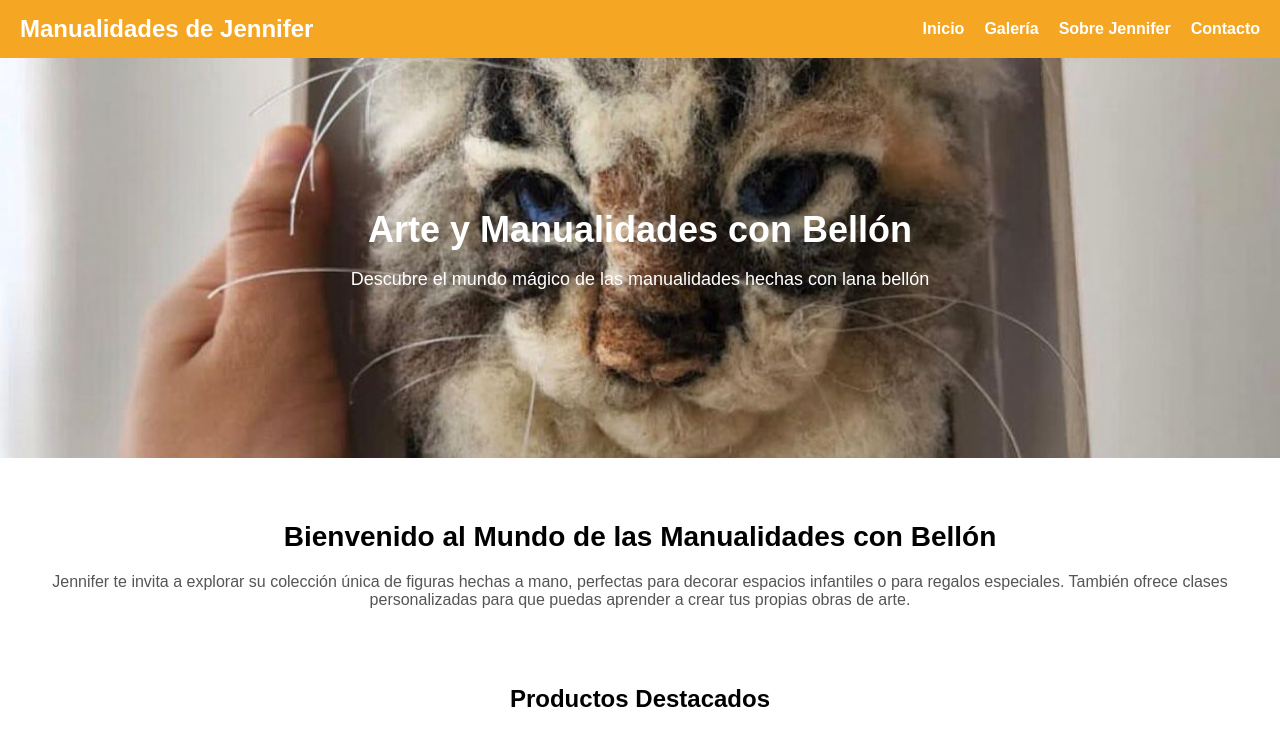
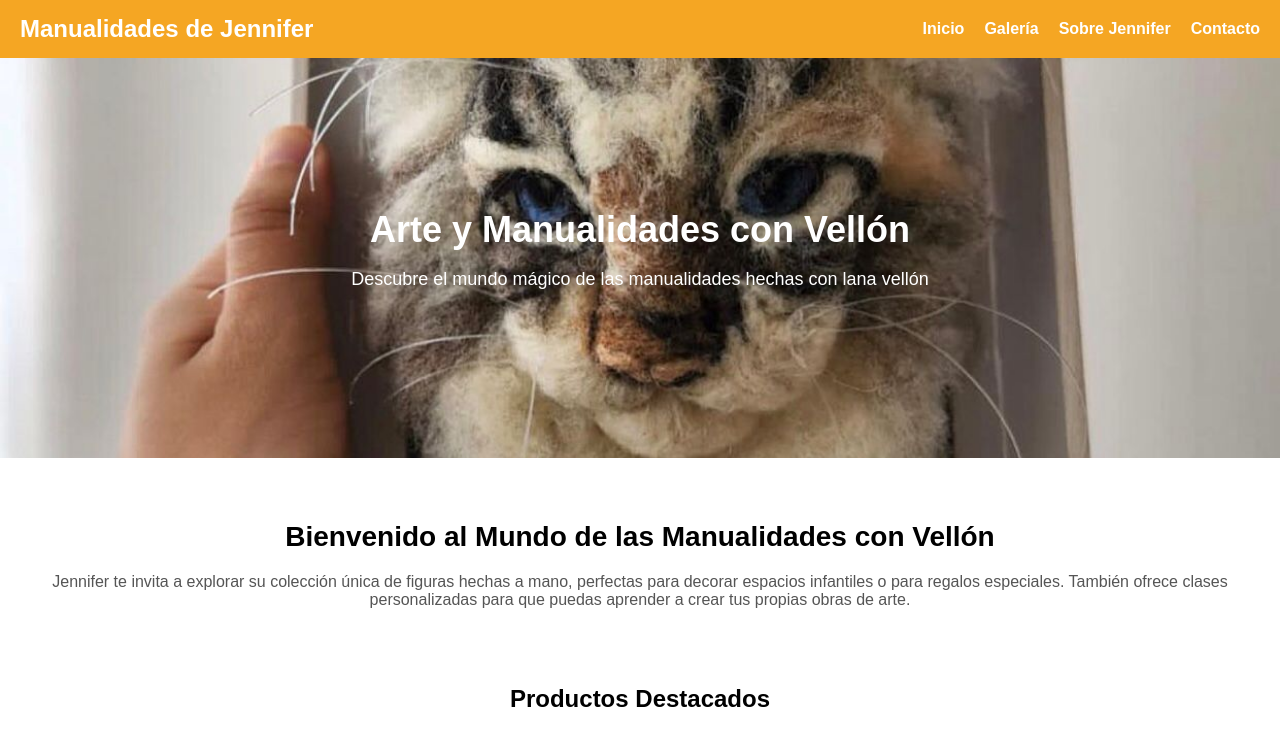
Before and after one commit to LucianoRubioBarra/sitio-web-jennifer, a plain HTML site: page index.html in a window 1280 px wide. Shown: the top 730 px of the page. Drawn offline with Linux system fonts and the light colour scheme.

Commit message:
Actualiza Ortografía Vellón

```diff
--- a/index.html
+++ b/index.html
@@ -22,14 +22,14 @@
     <!-- Imagen Principal -->
     <section class="hero">
         <div class="hero-text">
-            <h1>Arte y Manualidades con Bellón</h1>
-            <p>Descubre el mundo mágico de las manualidades hechas con lana bellón</p>
+            <h1>Arte y Manualidades con Vellón</h1>
+            <p>Descubre el mundo mágico de las manualidades hechas con lana vellón</p>
         </div>
     </section>
 
     <!-- Sección de Bienvenida -->
     <section class="welcome">
-        <h2>Bienvenido al Mundo de las Manualidades con Bellón</h2>
+        <h2>Bienvenido al Mundo de las Manualidades con Vellón</h2>
         <p>Jennifer te invita a explorar su colección única de figuras hechas a mano, perfectas para decorar espacios infantiles o para regalos especiales. También ofrece clases personalizadas para que puedas aprender a crear tus propias obras de arte.</p>
     </section>
 
```
